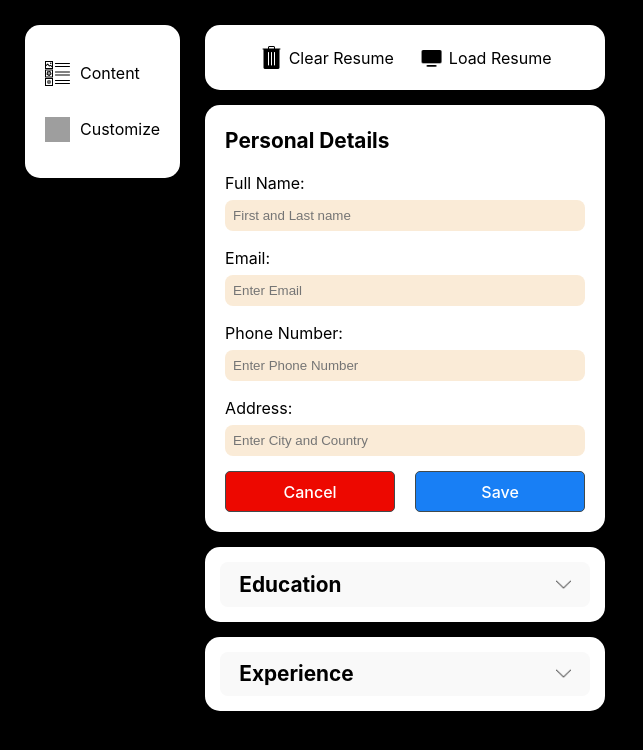
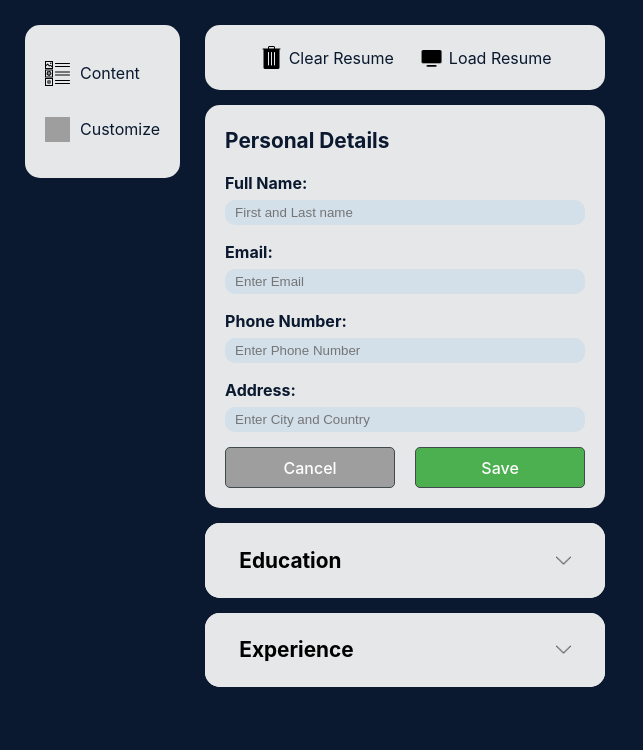
Before and after one commit to Godlearningtocode/resume, a React (Vite) app: page / in a window 1280 px wide. Shown: the top 750 px of the page, without its empty margins (0-643 px from the left). Built offline with nearby package versions, Linux system fonts and the light colour scheme; grey boxes are pictures that could not be loaded.

Commit message:
feat: updates css styling feat: imporoved UI and accesibility for forms

```diff
--- a/src/App.css
+++ b/src/App.css
@@ -7,11 +7,11 @@ width: 100%;
 
 #root {
   margin: 0 auto;
-  color: black;
+  color: #0A192F;
   min-height: 100vh;
   width: 100%;
   box-sizing: border-box;
-  background-color: black;
+  background-color: #0A192F;
 }
 
 #mainSection {
@@ -32,7 +32,7 @@ width: 100%;
 #customSection {
   display: flex;
   flex-direction: column;
-  background-color: white;
+  background-color: #E6E7E8;
   border-radius: 15px;
   padding: 20px;
   height: 112.5px;
@@ -65,7 +65,7 @@ width: 100%;
   justify-content: center;
   align-items: center;
   gap: 25px;
-  background-color: white;
+  background-color: #E6E7E8;
   padding: 20px;
   border-radius: 15px;
 }
@@ -96,7 +96,10 @@ width: 100%;
 }
 
 #personalInput {
-  background-color: white;
+  display: flex;
+  flex-direction: column;
+  gap: 15px;
+  background-color: #E6E7E8;
   padding: 20px;
   border-radius: 15px;
 }
@@ -110,7 +113,6 @@ width: 100%;
   display: flex;
   flex-direction: column;
   gap: 15px;
-  margin-top: 15px;
 }
 
 .personalInfoContainer {
@@ -123,22 +125,32 @@ width: 100%;
 
 input {
   box-sizing: border-box;
-  padding: 8px;
+  padding: 5px 10px;
   width: 100%;
   border: 1px;
-  border-radius: 8px;
-  background-color: antiquewhite;
+  border-radius: 10px;
+  background-color: #D3E0EA;
 }
 
-.deleteButtonContainer {
-  margin-top: 15px;
+input:focus {
+  border-color: #0A192F;
+}
+
+label {
+  font-weight: bold;
+}
+
+.editButton {
+  display: flex;
+  flex-direction: column;
+  gap: 15px;
 }
 
 .deleteButton {
   width: 100%;
   text-align: center;
   color: white;
-  background-color: #ED0800;
+  background-color: #F44336;
   border: 1px solid #414a4c;
   cursor: pointer;
   border-radius: 5px;
@@ -150,7 +162,6 @@ input {
   justify-content: center;
   align-items: center;
   gap: 20px;
-  margin-top: 15px;
 }
 
 .cancelButton {
@@ -159,7 +170,7 @@ input {
   border: 1px solid #414a4c;
   cursor: pointer;
   border-radius: 5px;
-  background-color: #ED0800;
+  background-color: #9E9E9E;
   color: white
 }
 
@@ -168,9 +179,15 @@ input {
   text-align: center;
   color: white;
   cursor: pointer;
-  background-color: #187ff5;
+  background-color: #4CAF50;
   border: 1px solid #414a4c;
   border-radius: 5px;
+}
+
+#educationInput {
+  display: flex;
+  flex-direction: column;
+  gap: 15px;
 }
 
 #educationInputSection, #experienceInputSection  {
@@ -187,6 +204,7 @@ input {
   justify-content: space-between;
   align-items: center;
   border: none;
+  background-color: #E6E7E8;
 }
 
 button:focus, button:focus-visible {
@@ -212,11 +230,16 @@ button:focus, button:focus-visible {
 }
 
 #addEducationButton, #addExperienceButton {
-  border: 1px solid gray
+  border: 3px solid #0A192F;
+  width: 200px;
+  border-radius: 50px;
+  background-color: #E6E7E8;
 }
 
 .inputContainer {
   display: flex;
   flex-direction: column;
   padding: 15px;
+  border-radius: 15px;
+  background-color: #E6E7E8;
 }
```
